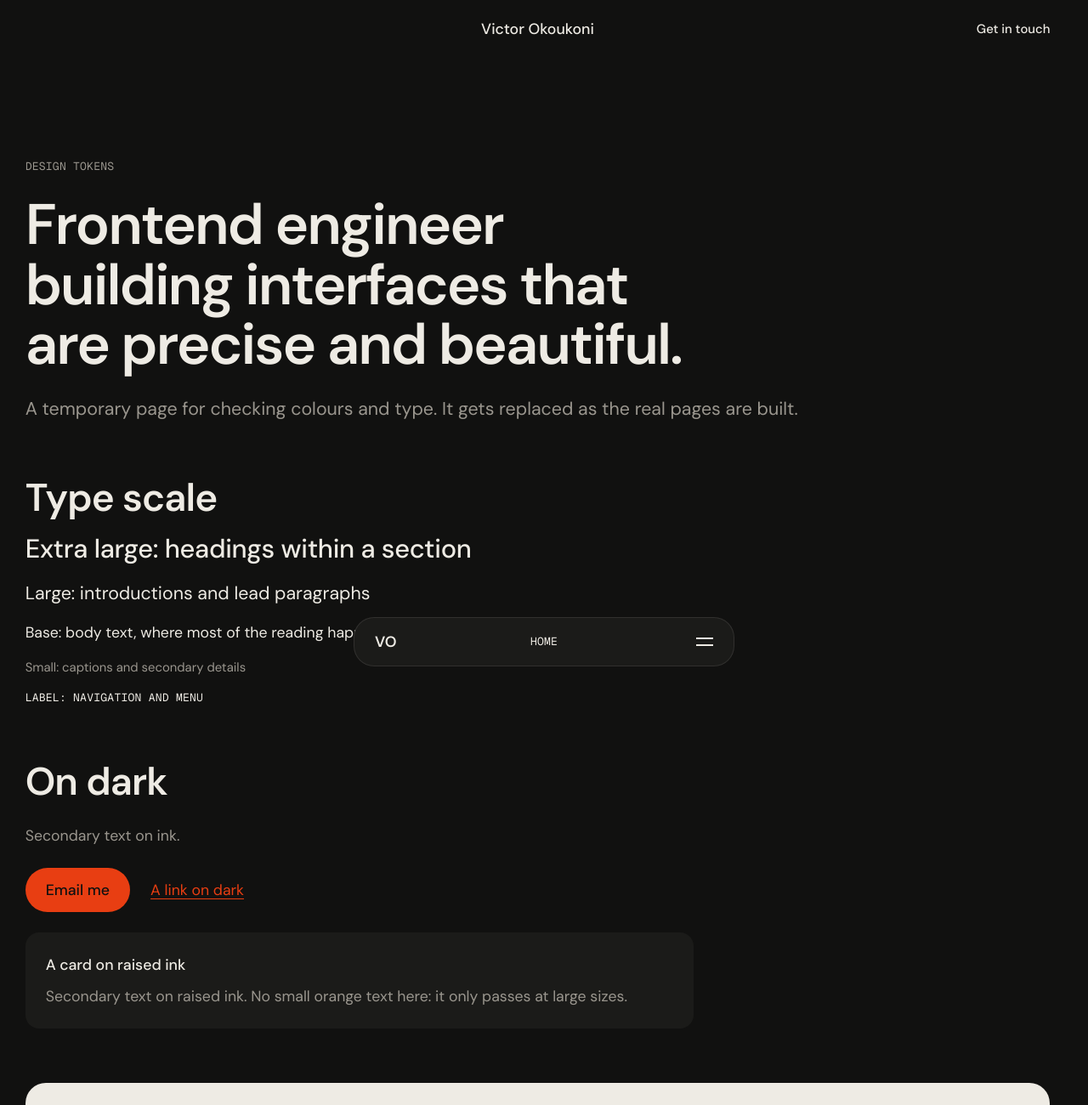
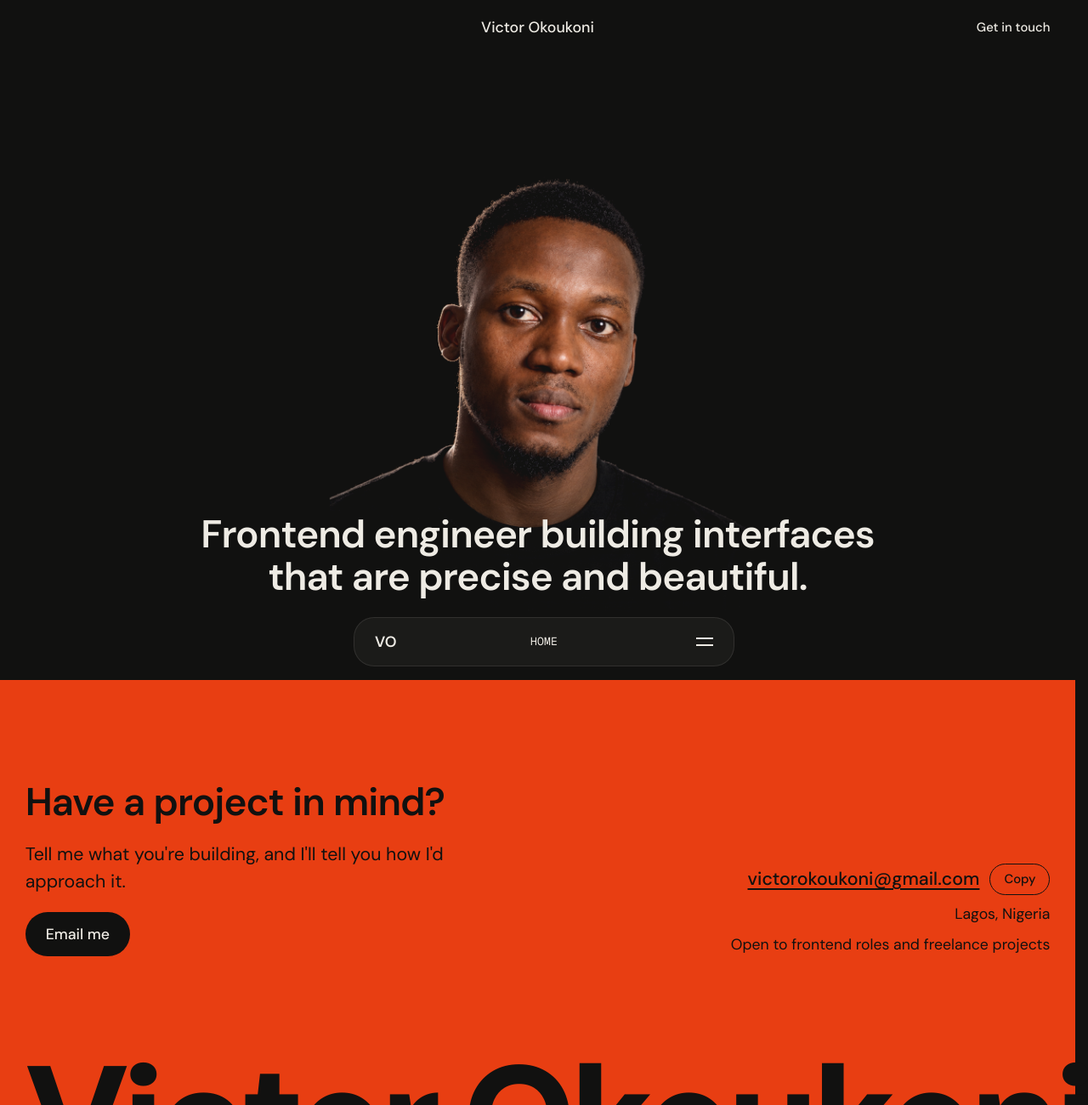
Before and after one commit to VinnyKouks/portfolio, a Next.js app: page / in a window 1280 px wide. Shown: the top 1300 px of the page at 85% size. Built offline with nearby package versions, Linux system fonts and the light colour scheme.

Commit message:
feat: add the hero with portrait and headline

```diff
--- a/next.config.ts
+++ b/next.config.ts
@@ -3,6 +3,10 @@ import type { NextConfig } from "next";
 const nextConfig: NextConfig = {
   cacheComponents: true,
   partialPrefetching: true,
+  images: {
+    // AVIF first (smallest files), WebP for browsers without AVIF
+    formats: ["image/avif", "image/webp"],
+  },
   turbopack: {
     rules: {
       "*.css": {
--- a/src/app/page.tsx
+++ b/src/app/page.tsx
@@ -1,109 +1,5 @@
-/*
- * Temporary page for checking the design tokens: the type scale, both
- * surfaces, and every text and background pairing we plan to use. The page
- * tests scan it with axe, so a pairing that fails contrast fails CI.
- * The real home page replaces it in a later pull request.
- */
+import { Hero } from "@/components/sections/hero";
+
 export default function Home() {
-  return (
-    <div className="px-gutter py-section">
-      <div className="mx-auto max-w-content space-y-16">
-        <header className="space-y-6">
-          <p className="font-mono text-label text-muted uppercase">
-            Design tokens
-          </p>
-          <h1 className="max-w-[18ch] text-3xl font-semibold text-balance">
-            Frontend engineer building interfaces that are precise and
-            beautiful.
-          </h1>
-          <p className="max-w-prose text-lg text-muted">
-            A temporary page for checking colours and type. It gets replaced as
-            the real pages are built.
-          </p>
-        </header>
-
-        <section aria-labelledby="type-scale" className="space-y-4">
-          <h2 id="type-scale" className="text-2xl font-semibold">
-            Type scale
-          </h2>
-          <p className="text-xl font-medium">
-            Extra large: headings within a section
-          </p>
-          <p className="text-lg">Large: introductions and lead paragraphs</p>
-          <p>Base: body text, where most of the reading happens</p>
-          <p className="text-sm text-muted">
-            Small: captions and secondary details
-          </p>
-          <p className="font-mono text-label uppercase">
-            Label: navigation and menu
-          </p>
-        </section>
-
-        <section aria-labelledby="on-dark" className="space-y-6">
-          <h2 id="on-dark" className="text-2xl font-semibold">
-            On dark
-          </h2>
-          <p className="max-w-prose text-muted">Secondary text on ink.</p>
-          <div className="flex flex-wrap items-center gap-6">
-            <a
-              href="mailto:victorokoukoni@gmail.com"
-              className="rounded-full bg-orange px-6 py-3 font-medium text-ink"
-            >
-              Email me
-            </a>
-            <a
-              href="#on-light"
-              className="text-accent underline underline-offset-4 hover:decoration-2"
-            >
-              A link on dark
-            </a>
-          </div>
-          <div className="max-w-prose space-y-2 rounded-2xl bg-raised-ink p-6">
-            <p className="font-medium">A card on raised ink</p>
-            <p className="text-muted">
-              Secondary text on raised ink. No small orange text here: it only
-              passes at large sizes.
-            </p>
-          </div>
-        </section>
-
-        <section
-          aria-labelledby="on-light"
-          className="space-y-6 rounded-3xl surface-light p-8"
-        >
-          <h2 id="on-light" className="text-2xl font-semibold">
-            On light
-          </h2>
-          <p className="max-w-prose text-muted">Secondary text on bone.</p>
-          <div className="flex flex-wrap items-center gap-6">
-            <a
-              href="mailto:victorokoukoni@gmail.com"
-              className="rounded-full bg-deep-orange px-6 py-3 font-medium text-bone"
-            >
-              Email me
-            </a>
-            <a
-              href="#on-dark"
-              className="text-accent underline underline-offset-4 hover:decoration-2"
-            >
-              A link on light
-            </a>
-          </div>
-          <div className="max-w-prose space-y-2 rounded-2xl bg-raised-bone p-6">
-            <p className="font-medium">A card on raised bone</p>
-            <p className="text-muted">
-              Secondary text on raised bone, with{" "}
-              <a
-                href="#type-scale"
-                className="text-accent underline underline-offset-4"
-              >
-                a link
-              </a>
-              .
-            </p>
-          </div>
-        </section>
-      </div>
-    </div>
-  );
+  return <Hero />;
 }
--- a/src/components/layout/site-header.tsx
+++ b/src/components/layout/site-header.tsx
@@ -4,7 +4,7 @@ import { site } from "@/content/site";
 
 export function SiteHeader() {
   return (
-    <header className="grid grid-cols-[1fr_auto_1fr] items-center px-gutter py-5">
+    <header className="grid h-header grid-cols-[1fr_auto_1fr] items-center px-gutter">
       <Link href="/" className="col-start-2 font-medium">
         {site.name}
       </Link>
--- /dev/null
+++ b/src/components/sections/hero.tsx
@@ -0,0 +1,41 @@
+import Image from "next/image";
+
+import heroPortrait from "@/assets/hero-placeholder.png";
+import { site } from "@/content/site";
+
+export function Hero() {
+  return (
+    <section
+      aria-labelledby="hero-heading"
+      className="relative isolate flex min-h-[calc(100svh-var(--spacing-header))] flex-col items-center justify-end overflow-hidden bg-ink px-gutter pb-nav-clearance sm:min-h-[max(calc(100svh-var(--spacing-header)),36rem)]"
+    >
+      {/*
+        The portrait. On phones it spans the full width, nudged up slightly so
+        the face stays clear of the headline. From 640px wide it fills the hero's
+        height, centred, with ink on either side.
+        mix-blend-lighten keeps whichever is lighter, the photo or the ink
+        behind it, so the photo's near-black background becomes exactly our
+        ink and its edges disappear. The bottom fades out under the headline.
+      */}
+      <div className="absolute inset-x-0 top-0 -z-10 aspect-2/3 translate-y-[-8%] mask-b-from-60% mix-blend-lighten sm:inset-x-auto sm:inset-y-0 sm:left-1/2 sm:h-full sm:-translate-x-1/2 sm:translate-y-0">
+        <Image
+          src={heroPortrait}
+          alt="Victor Okoukoni"
+          fill
+          loading="eager"
+          fetchPriority="high"
+          placeholder="blur"
+          sizes="(min-width: 640px) 67vh, 100vw"
+          className="object-cover"
+        />
+      </div>
+
+      <h1
+        id="hero-heading"
+        className="max-w-[36ch] text-center text-2xl font-semibold text-balance"
+      >
+        {site.headline}
+      </h1>
+    </section>
+  );
+}
--- a/src/content/site.ts
+++ b/src/content/site.ts
@@ -2,6 +2,8 @@
 export const site = {
   name: "Victor Okoukoni",
   role: "Frontend engineer",
+  headline:
+    "Frontend engineer building interfaces that are precise and beautiful.",
   email: "victorokoukoni@gmail.com",
   location: "Lagos, Nigeria",
   availability: "Open to frontend roles and freelance projects",
--- a/src/styles/globals.css
+++ b/src/styles/globals.css
@@ -44,6 +44,7 @@
   /* Layout */
   --spacing-gutter: clamp(1rem, 0.667rem + 1.481vw, 2rem);
   --spacing-section: clamp(4rem, 2.667rem + 5.926vw, 8rem);
+  --spacing-header: 4rem; /* the header's fixed height */
   /* Room at the bottom of every page, so the fixed navigation bar never
      covers the end of the content (including phones' home-bar area) */
   --spacing-nav-clearance: calc(6rem + env(safe-area-inset-bottom));
```
Also changed, not shown: src/assets/hero-placeholder.png (added), 1 other file (tests, documents, lock files or other folders).
